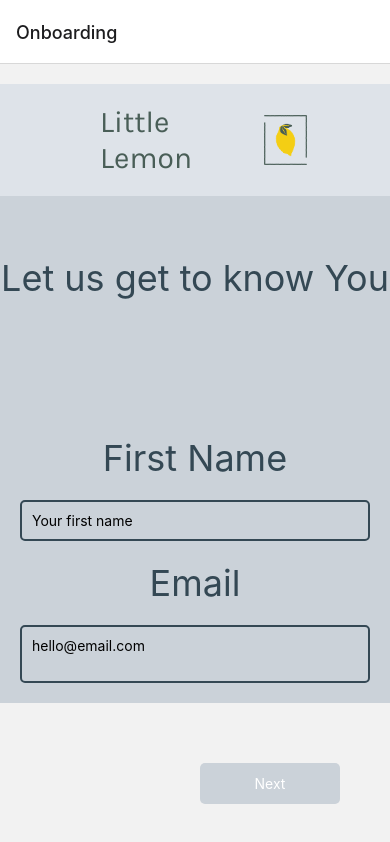
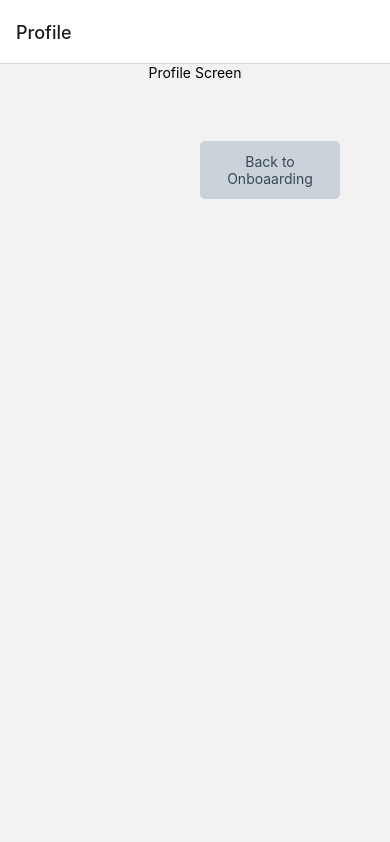
Before and after one commit to ujvaribalazs/little-lemon, a React Native app in the folder little-lemon/: screen /Profile in a window 390 px wide. Built offline with nearby package versions, Linux system fonts and the light colour scheme.

Commit message:
creating navigation between Profile and Onboarding

```diff
--- a/little-lemon/App.js
+++ b/little-lemon/App.js
@@ -6,6 +6,7 @@ import * as SplashScreen from "expo-splash-screen";
 import { createNativeStackNavigator } from "@react-navigation/native-stack";
 import { NavigationContainer } from "@react-navigation/native";
 import Onboarding from "./screens/Onboarding";
+import Profile from "./screens/Profile";
 
 SplashScreen.preventAutoHideAsync();
 const Stack = createNativeStackNavigator();
@@ -29,8 +30,9 @@ export default function App() {
     <View style={styles.container} onLayout={onLayoutRootView}>
       <StatusBar style="auto" />
       <NavigationContainer>
-        <Stack.Navigator>
+        <Stack.Navigator initialRouteName="Profile">
           <Stack.Screen name="Onboarding" component={Onboarding} />
+          <Stack.Screen name="Profile" component={Profile} />
         </Stack.Navigator>
       </NavigationContainer>
     </View>
--- a/little-lemon/package.json
+++ b/little-lemon/package.json
@@ -17,7 +17,8 @@
     "expo-splash-screen": "^0.27.5",
     "expo-status-bar": "~1.12.1",
     "react": "18.2.0",
-    "react-native": "0.74.2"
+    "react-native": "0.74.2",
+    "react-native-safe-area-context": "4.10.1"
   },
   "devDependencies": {
     "@babel/core": "^7.20.0"
--- a/little-lemon/screens/Onboarding.js
+++ b/little-lemon/screens/Onboarding.js
@@ -68,7 +68,9 @@ export default function Onboarding({ navigation }) {
       <View style={styles.buttonContainer}>
         <Pressable
           disabled={!isFirstNameValid || !isEmailValid}
-          //onPress={() => {navigation.navigate('Home')}}
+          onPress={() => {
+            navigation.navigate("Profile");
+          }}
           //  Alert.alert("Thanks for subscribing, stay tuned!");
           //}}
         >
--- /dev/null
+++ b/little-lemon/screens/Profile.js
@@ -0,0 +1,50 @@
+import * as React from "react";
+import { View, Text, StyleSheet, Pressable } from "react-native";
+
+export default function Profile({ navigation }) {
+  return (
+    <View>
+      <View style={styles.container}>
+        <Text style={styles.text}>Profile Screen</Text>
+      </View>
+      <View style={styles.buttonContainer}>
+        <Pressable
+          onPress={() => {
+            navigation.navigate("Onboarding");
+          }}
+        >
+          <Text style={styles.buttonText}>Back to Onboaarding</Text>
+        </Pressable>
+      </View>
+    </View>
+  );
+}
+
+const styles = StyleSheet.create({
+  container: {
+    justifyContent: "center",
+    alignItems: "center",
+  },
+  text: {
+    textAlign: "center",
+  },
+  buttonContainer: {},
+  buttonText: {
+    color: "#344854",
+    padding: 12,
+
+    textAlign: "center",
+    marginLeft: 200,
+    marginRight: 50,
+    marginTop: 60,
+    marginBottom: 40,
+
+    borderColor: "#CBD2D9",
+    backgroundColor: "#CBD2D9",
+    borderRadius: 5,
+  },
+  disableButtonText: {
+    padding: 12,
+    color: "white",
+  },
+});
```
Also changed, not shown: 1 other file (tests, documents, lock files or other folders).
